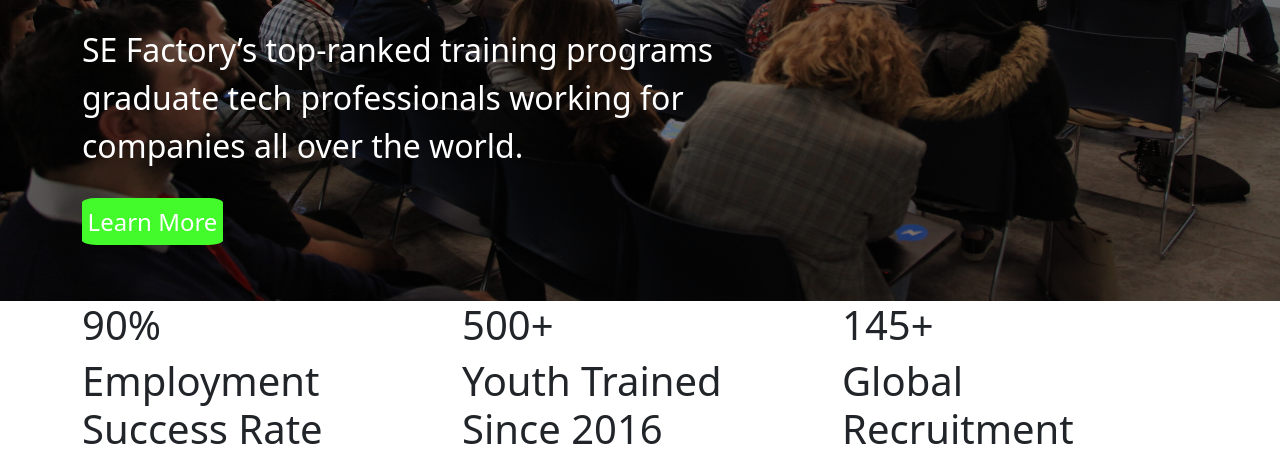
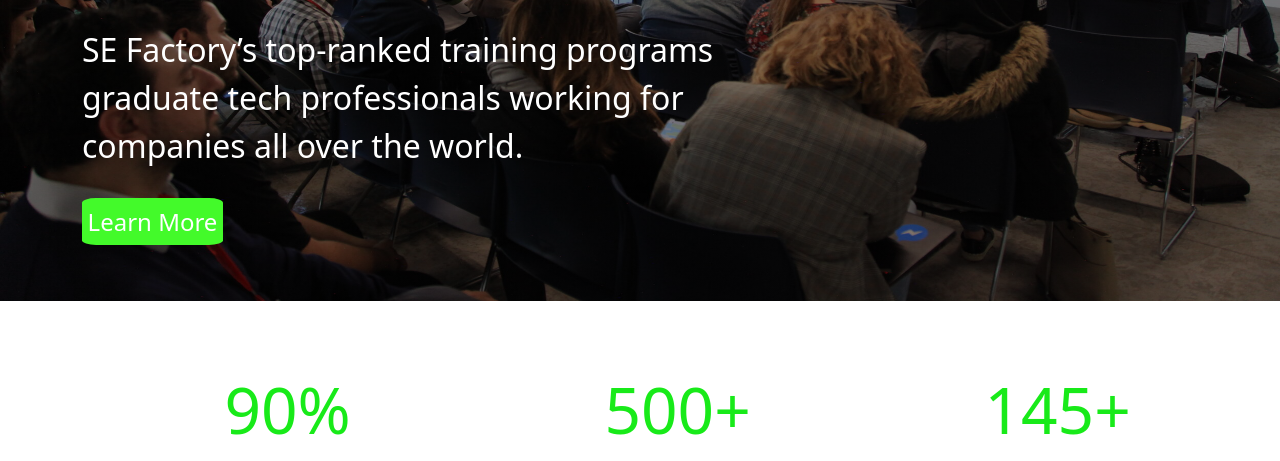
Before and after one commit to Hadi-AlKammouni/SE-Factory__html-css-bootstrap, a plain HTML site: page index.html in a window 1280 px wide. Shown: the part 438-899 px from the top of the page. Drawn offline with nearby package versions, Linux system fonts and the light colour scheme.

Commit message:
Styling statistics part

```diff
--- a/styles/style.css
+++ b/styles/style.css
@@ -49,3 +49,15 @@
     margin-bottom: 2.5%;
 }
 /*************************************/
+.stats-main-heading{
+    color: #18ea19;
+    font-size: 400%;
+    margin-bottom: 10%;
+    padding-left: 40%;
+    padding-top: 20%;
+}
+.stats-minor-heading{
+    font-size: 200%;
+    padding-left: 35%;
+}
+/*************************************/
```
